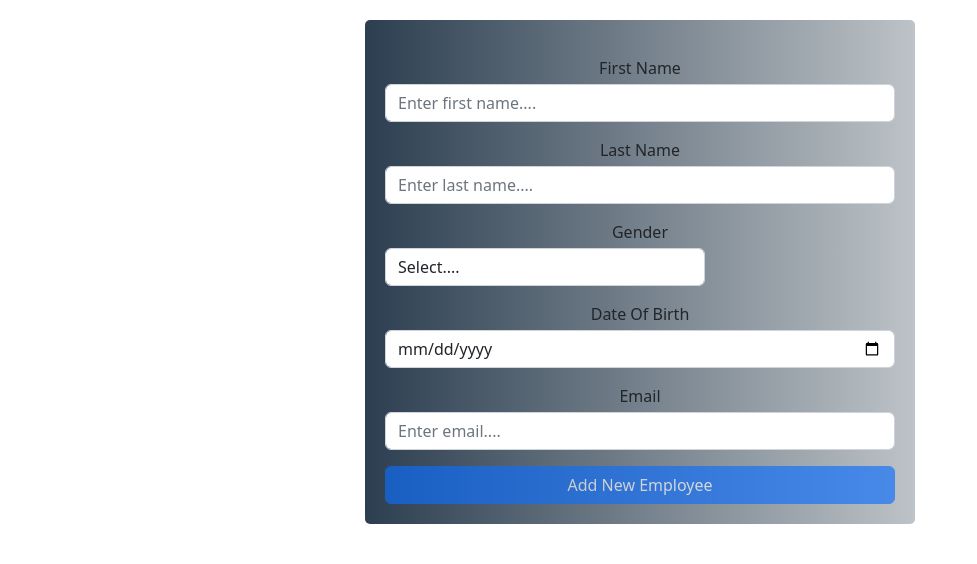
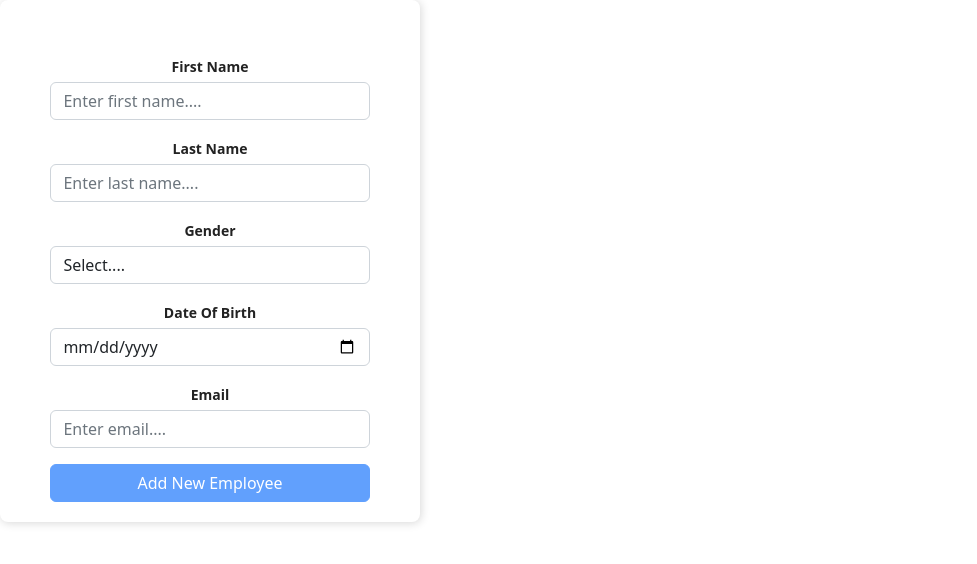
Before and after one commit to abbyrobinson13/mb-pension-web, a React (Create React App) app in the folder frontend/: page /update/1 in a window 1280 px wide. Shown: the top 564 px of the page, without its empty margins (0-977 px from the left). Built offline with nearby package versions, Linux system fonts and the light colour scheme; no server answers.

Commit message:
feat: form layout change

```diff
--- a/frontend/src/App.css
+++ b/frontend/src/App.css
@@ -217,59 +217,49 @@
   background-color: #B1CA94;
 }
 
-/*body{
-  background: linear-gradient(to right, #2c3e50, #bdc3c7);
-}*/
-
-.form{
-  background-color: white;
-  border-radius: 5px;
-  width: 550px;
-  margin: 20px auto;
-  padding: 20px;
-  /* height: 600px; */
-  background: linear-gradient(to right, #2c3e50, #bdc3c7);
-}
-
-.form-body{
-  text-align: left;
-  padding: 20px 10px;
-}
-
-.form-body > *{
-  padding: 5px;
-}
-
-.form__label{
-  /*width: 40%;*/
-  width:180px;
-  clear:left;
-  text-align:right;
-  padding-right:10px;
-
-}
-
-.form_input{
-  width: 100%;
-  float:right;
-}
-.submit{
-  text-align: center;
-  background-color: rgb(53, 50, 50);
-  color: white;
-  font-size: 20px;
-  padding: 10px 60px;
-  border-radius: 5px;
-  margin: 10px 0px;
-  cursor: pointer;
-}
 
 .uploadStatus{
   color:greenyellow;
   font-size: calc(10px + 2vmin);
 }
 
-/* employees upload csv file page  */
+ employees upload csv file page
 .upload-csv{
   color: white;
 }
+
+form-container {
+  display: flex;
+  justify-content: center;
+  align-items: center;
+  width: 100vw;
+  height: 100vh;
+}
+
+.form {
+  width: 420px;
+  box-shadow: rgb(0 0 0 / 16%) 1px 1px 10px;
+  padding-top: 30px;
+  padding-bottom: 20px;
+  border-radius: 8px;
+  background-color: white;
+}
+
+.form-content {
+  padding-left: 12%;
+  padding-right: 12%;
+}
+
+.form-title {
+  text-align: center;
+  margin-bottom: 1em;
+  font-size: 24px;
+  color: rgb(34, 34, 34);
+  font-weight: 800;
+}
+
+label {
+  font-size: 14px;
+  font-weight: 600;
+  color: rgb(34, 34, 34);
+}
```
